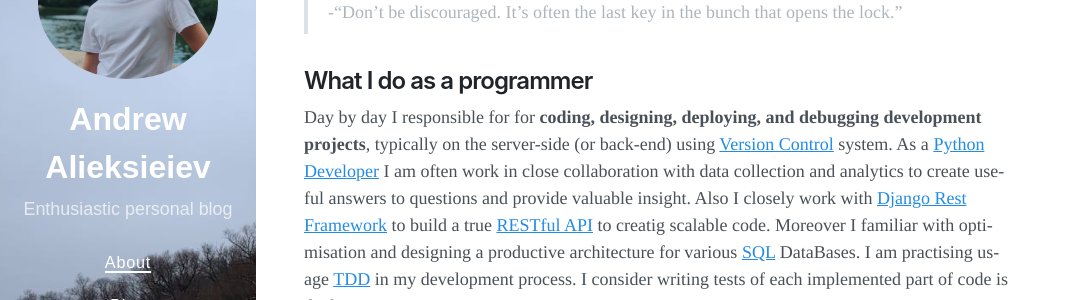
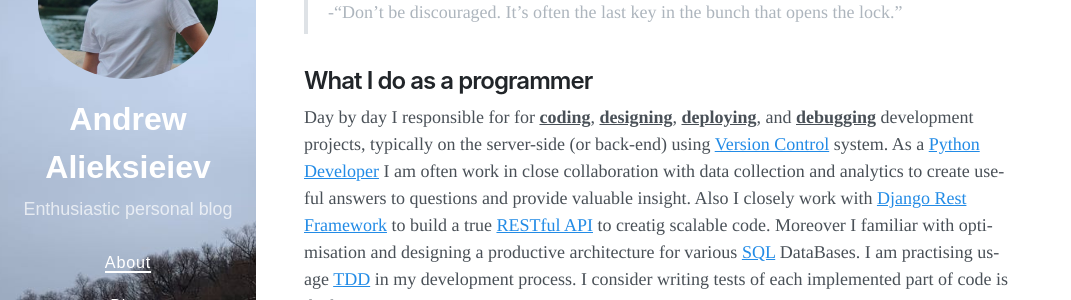
Before and after one commit to Brainisthekey/brainkey_blog, a Jekyll site: the page built from about.md, in a window 1280 px wide and 900 px high, scrolled down 1041 px. Shown: the part 153-453 px from the top of the window, without its empty margins (0-1071 px from the left). Built offline with Jekyll 4.4.1, drawn with Linux system fonts in a browser that asks for light colours; nearby versions of some CDN libraries; part of the change alters nothing that is shown.

```diff
--- a/about.md
+++ b/about.md
@@ -33,7 +33,7 @@ and my daily routine turned into execution of instructions. And the most importa
 
 ## What I do as a programmer
 
-Day by day I responsible for for **coding, designing, deploying, and debugging development projects**, typically on the server-side (or back-end) using [Version Control](https://en.wikipedia.org/wiki/Version_control) system. As a [Python Developer](https://en.wikipedia.org/wiki/Python_(programming_language)) I am often work in close collaboration with data collection and analytics to create useful answers to questions and provide valuable insight. Also I closely work with [Django Rest Framework](https://www.django-rest-framework.org/) to build a true [RESTful API](https://www.redhat.com/en/topics/api/what-is-a-rest-api) to creatig scalable code.
+Day by day I responsible for for <ins>**coding**</ins>, <ins>**designing**</ins>, <ins>**deploying**</ins>, and <ins>**debugging**</ins> development projects, typically on the server-side (or back-end) using [Version Control](https://en.wikipedia.org/wiki/Version_control) system. As a [Python Developer](https://en.wikipedia.org/wiki/Python_(programming_language)) I am often work in close collaboration with data collection and analytics to create useful answers to questions and provide valuable insight. Also I closely work with [Django Rest Framework](https://www.django-rest-framework.org/) to build a true [RESTful API](https://www.redhat.com/en/topics/api/what-is-a-rest-api) to creatig scalable code.
 Moreover I familiar with optimisation and designing a productive architecture for various [SQL](https://en.wikipedia.org/wiki/SQL) DataBases.
 I am practising usage [TDD](https://en.wikipedia.org/wiki/Test-driven_development) in my development process. I consider writing tests of each implemented part of code is the best practices.
 
```
